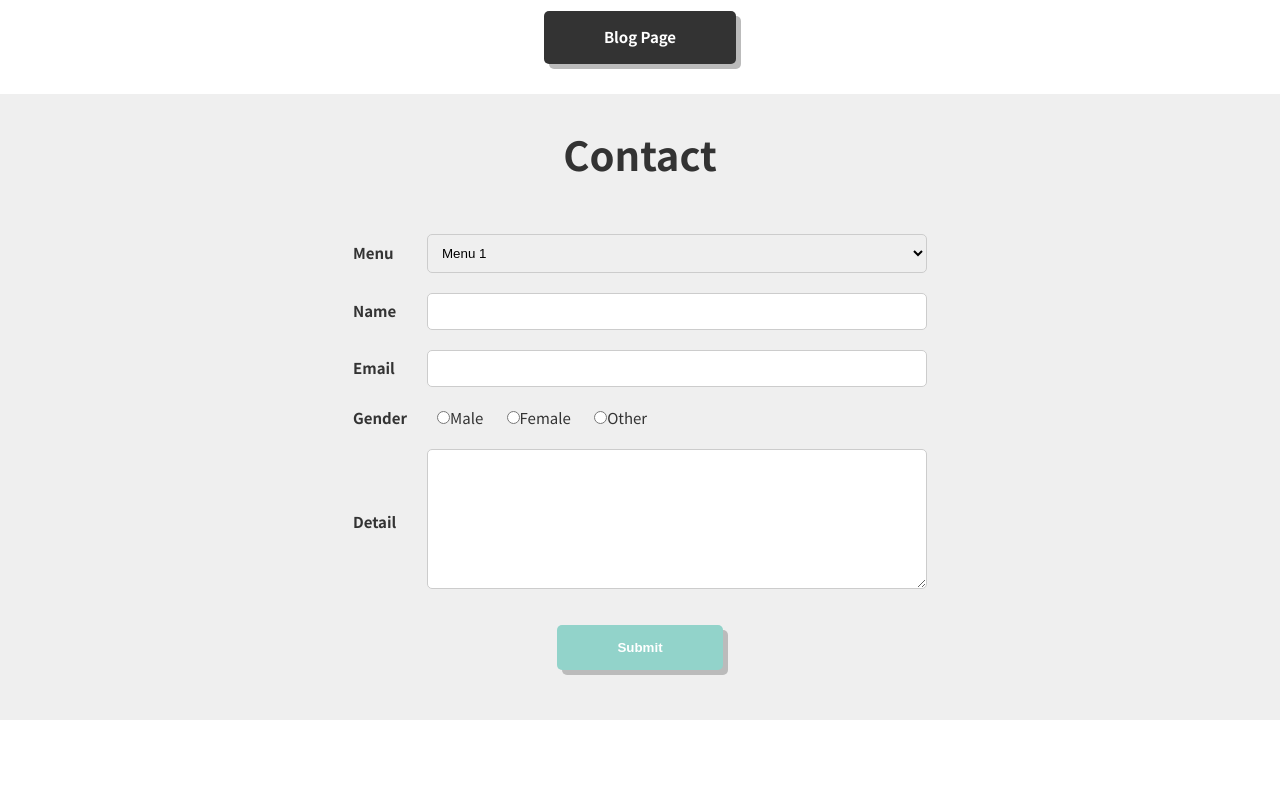
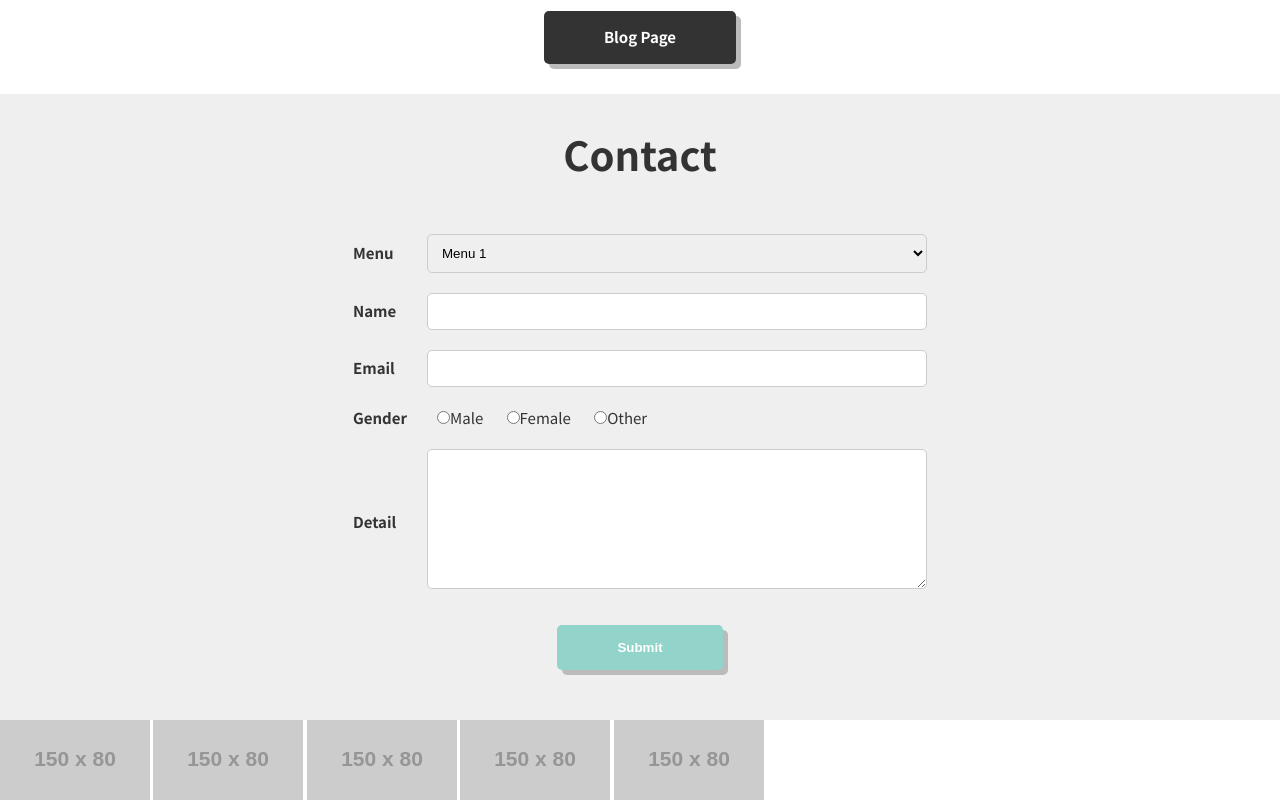
Before and after one commit to ym0628/web_site, a plain HTML site: page index.html in a window 1280 px wide. Shown: the part 1522-2322 px from the top of the page. Before the commit the page ends 2242 px from the top, so only its background shows below. Drawn offline with Linux system fonts and the light colour scheme; placeholder pictures from the web are drawn by us.

Commit message:
【Add】Worksのコーディング〜html〜

```diff
--- a/index.html
+++ b/index.html
@@ -216,6 +216,14 @@
     </form>
   </section>
 
+  <aside class="works">
+    <img src="https://dummyimage.com/150x80/787878/fff" alt="logo">
+    <img src="https://dummyimage.com/150x80/787878/fff" alt="logo">
+    <img src="https://dummyimage.com/150x80/787878/fff" alt="logo">
+    <img src="https://dummyimage.com/150x80/787878/fff" alt="logo">
+    <img src="https://dummyimage.com/150x80/787878/fff" alt="logo">
+  </aside>
+
   <script src="./assets/js/app.js"></script>
 </body>
 </html>
```
